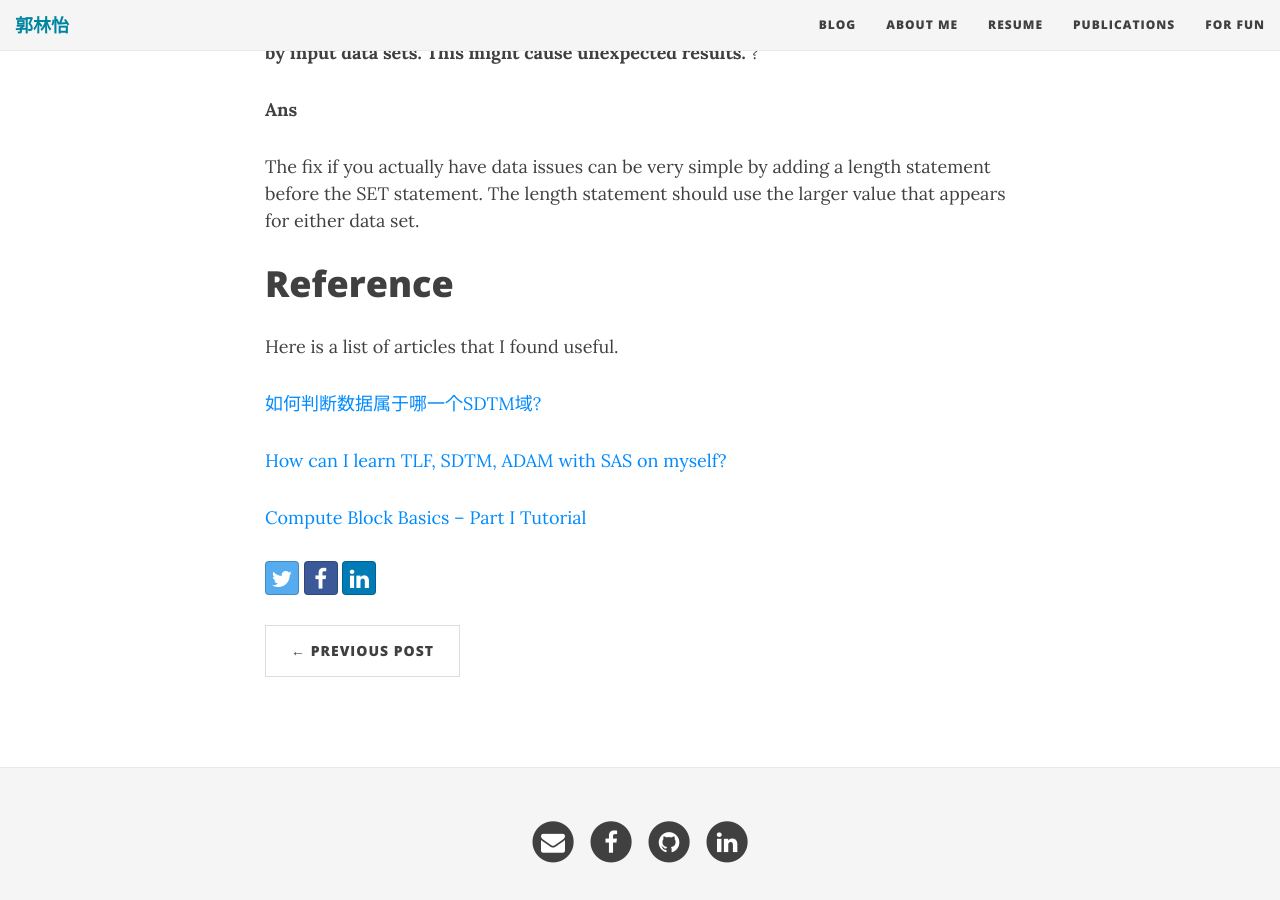
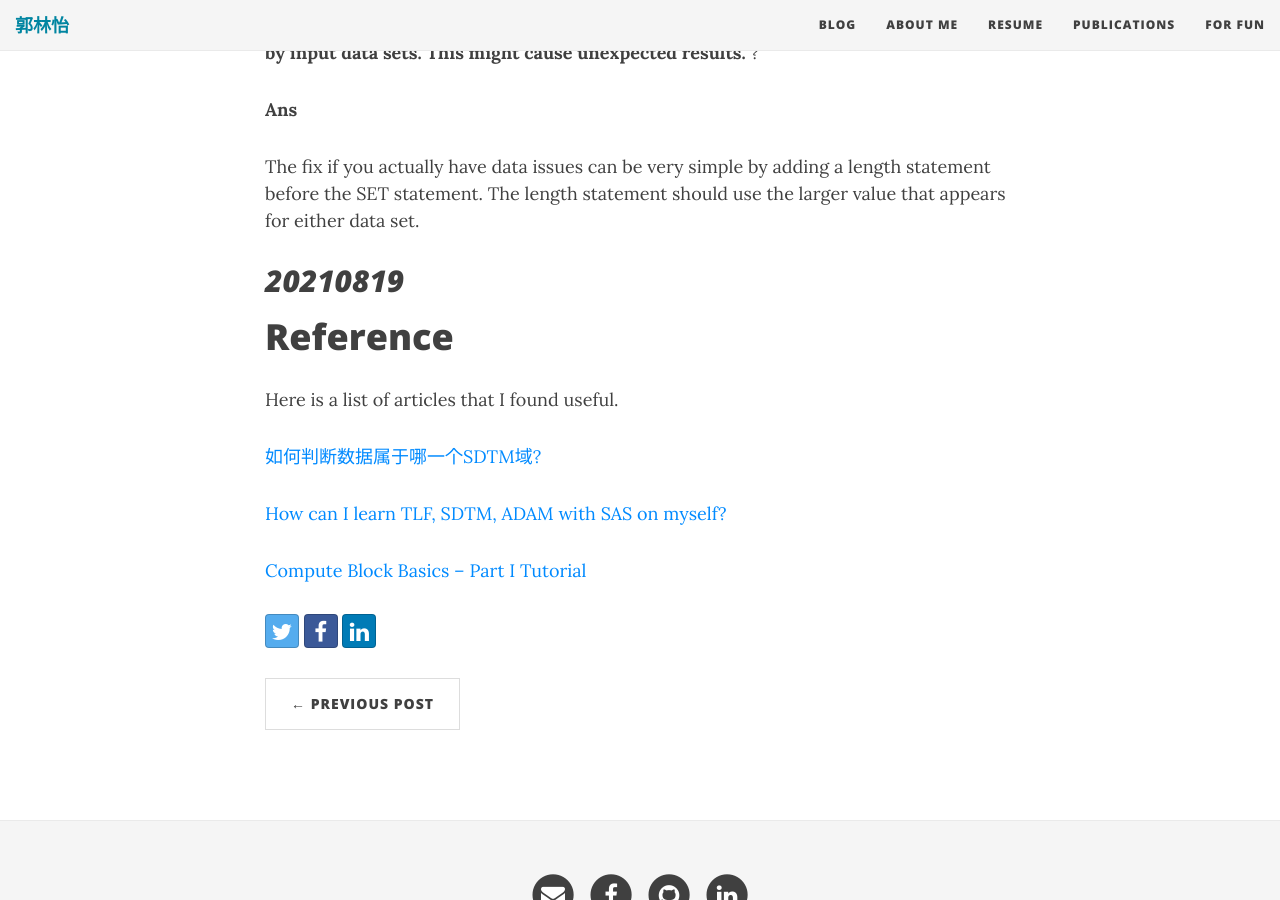
Before and after one commit to LinyiGuo96/LinyiGuo96.github.io, a Jekyll site: the page built from _posts/2021-06-16-SAS-Clinical-Trial-Study-Notes.md, in a window 1280 px wide and 900 px high, scrolled down 22149 px. Built offline with Jekyll 4.4.1, drawn with Linux system fonts in a browser that asks for light colours; nearby versions of some CDN libraries; comment, search, counter and statistics services are not loaded.

Commit message:
Update 2021-06-16-SAS-Clinical-Trial-Study-Notes.md

```diff
--- a/_posts/2021-06-16-SAS-Clinical-Trial-Study-Notes.md
+++ b/_posts/2021-06-16-SAS-Clinical-Trial-Study-Notes.md
@@ -639,6 +639,9 @@ How to solve **WARNING: Multiple lengths were specified for the BY variable USUB
 
 The fix if you actually have data issues can be very simple by adding a length statement before the SET statement. The length statement should use the larger value that appears for either data set.
 
+## _20210819_
+
+
 
 
 # Reference
```
